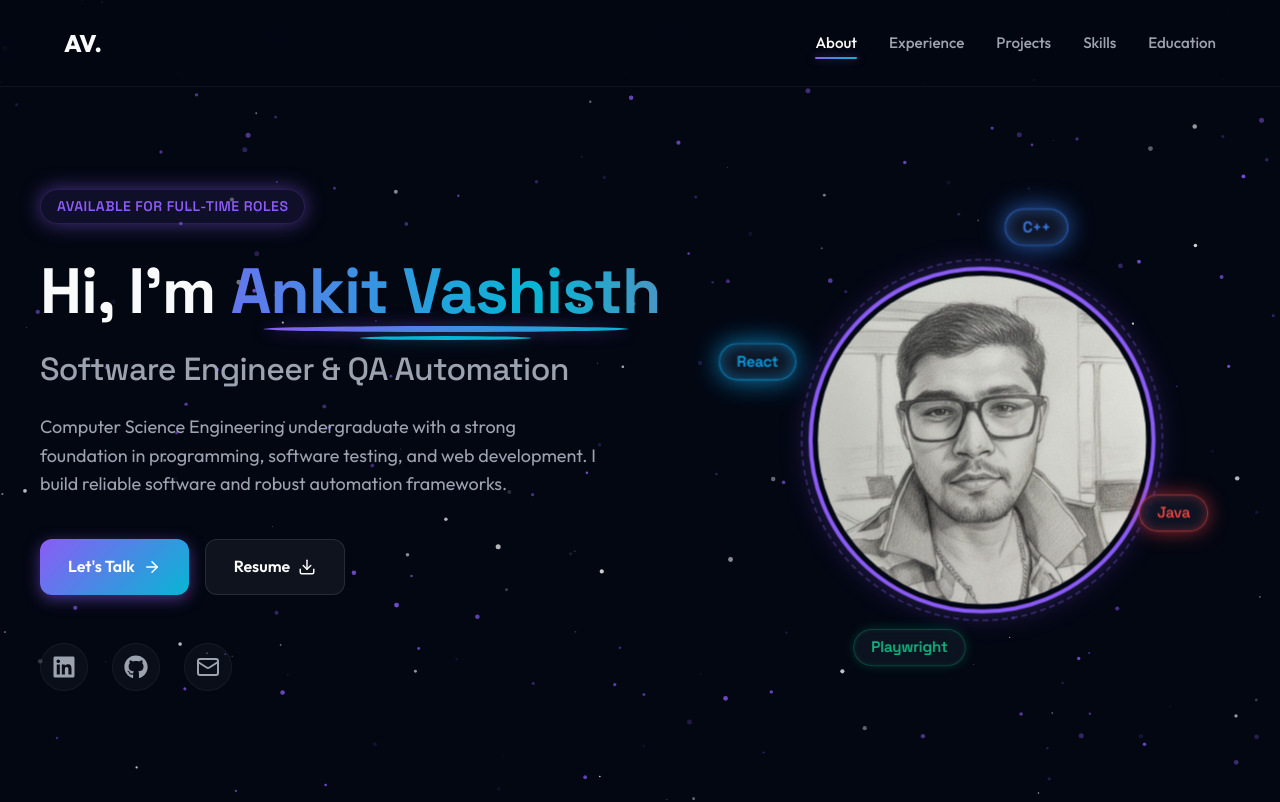
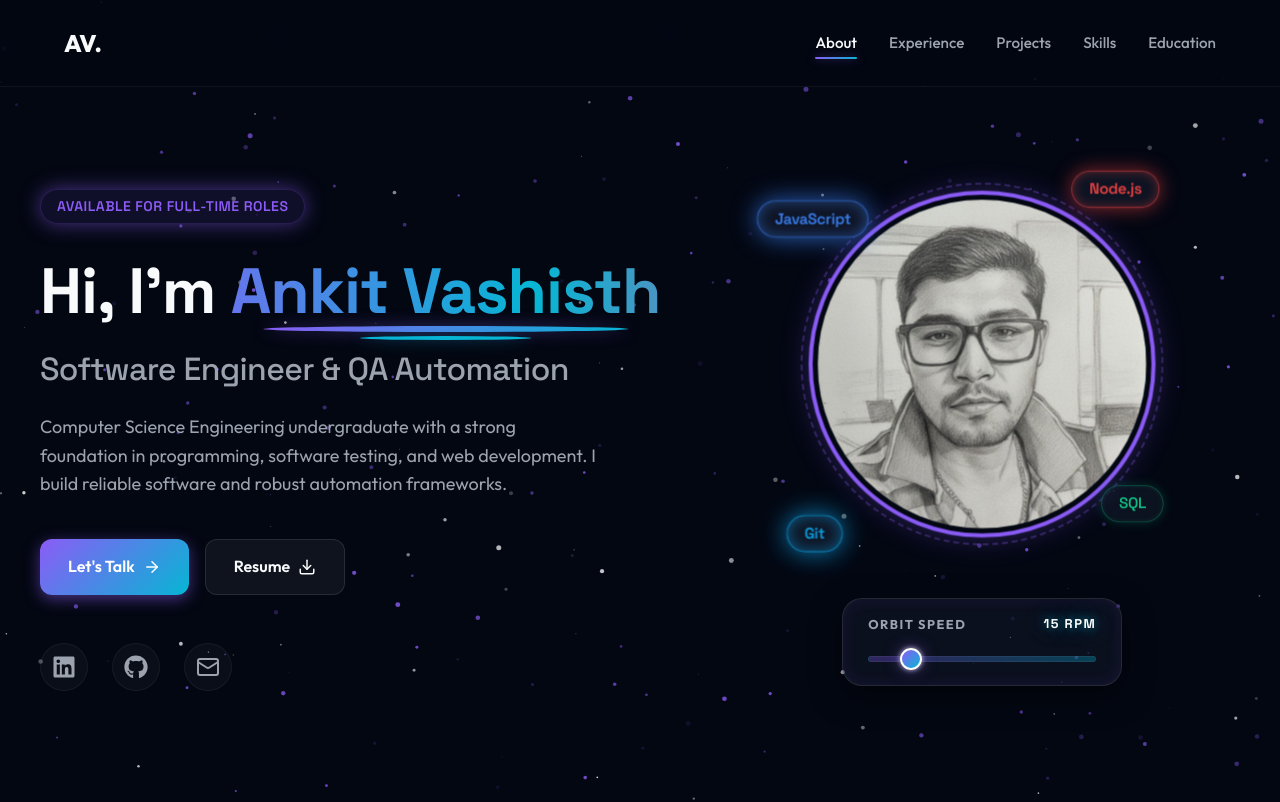
Before and after one commit to Ankitji579/My_Portfolio, a React (Vite) app: page / in a window 1280 px wide. Shown: the top 802 px of the page. Built offline with nearby package versions, Linux system fonts and the light colour scheme.

Commit message:
Adding Orbit Speed Controller

```diff
--- a/src/components/Hero.css
+++ b/src/components/Hero.css
@@ -275,10 +275,10 @@
   white-space: nowrap;
 }
 
-.bubble-1 { --bubble-color: 59, 130, 246; animation: orbit1 8s linear infinite, bubblePulse 2s ease-in-out infinite alternate; color: rgb(var(--bubble-color)); }
-.bubble-2 { --bubble-color: 239, 68, 68; animation: orbit2 8s linear infinite, bubblePulse 2.5s ease-in-out infinite alternate; color: rgb(var(--bubble-color)); }
-.bubble-3 { --bubble-color: 16, 185, 129; animation: orbit3 8s linear infinite, bubblePulse 3s ease-in-out infinite alternate; color: rgb(var(--bubble-color)); }
-.bubble-4 { --bubble-color: 14, 165, 233; animation: orbit4 8s linear infinite, bubblePulse 2.2s ease-in-out infinite alternate; color: rgb(var(--bubble-color)); }
+.bubble-1 { --bubble-color: 59, 130, 246; animation: orbit1 var(--orbit-duration, 8s) linear infinite, bubblePulse 2s ease-in-out infinite alternate; animation-play-state: var(--orbit-play-state, running); color: rgb(var(--bubble-color)); }
+.bubble-2 { --bubble-color: 239, 68, 68; animation: orbit2 var(--orbit-duration, 8s) linear infinite, bubblePulse 2.5s ease-in-out infinite alternate; animation-play-state: var(--orbit-play-state, running); color: rgb(var(--bubble-color)); }
+.bubble-3 { --bubble-color: 16, 185, 129; animation: orbit3 var(--orbit-duration, 8s) linear infinite, bubblePulse 3s ease-in-out infinite alternate; animation-play-state: var(--orbit-play-state, running); color: rgb(var(--bubble-color)); }
+.bubble-4 { --bubble-color: 14, 165, 233; animation: orbit4 var(--orbit-duration, 8s) linear infinite, bubblePulse 2.2s ease-in-out infinite alternate; animation-play-state: var(--orbit-play-state, running); color: rgb(var(--bubble-color)); }
 
 @keyframes bubblePulse {
   0% {
@@ -308,3 +308,93 @@
   0% { transform: rotate(270deg) translateX(210px) rotate(-270deg) translateZ(60px); }
   100% { transform: rotate(630deg) translateX(210px) rotate(-630deg) translateZ(60px); }
 }
+
+/* Breathtaking Speed Slider */
+.speed-control-container {
+  position: relative;
+  width: 280px;
+  background: rgba(17, 24, 39, 0.6);
+  backdrop-filter: blur(12px);
+  -webkit-backdrop-filter: blur(12px);
+  border: 1px solid rgba(255, 255, 255, 0.1);
+  padding: 15px 25px;
+  border-radius: 20px;
+  box-shadow: 0 10px 30px rgba(0, 0, 0, 0.5), inset 0 0 15px rgba(139, 92, 246, 0.1);
+  z-index: 10;
+  transition: all 0.4s cubic-bezier(0.175, 0.885, 0.32, 1.275);
+}
+
+.speed-control-container:hover {
+  border-color: rgba(139, 92, 246, 0.4);
+  box-shadow: 0 10px 40px rgba(139, 92, 246, 0.2), inset 0 0 20px rgba(6, 182, 212, 0.2);
+  transform: translateY(-5px) scale(1.05);
+}
+
+.speed-label {
+  display: flex;
+  justify-content: space-between;
+  align-items: center;
+  margin-bottom: 10px;
+  font-size: 0.8rem;
+  font-weight: 700;
+  color: var(--text-secondary);
+  text-transform: uppercase;
+  letter-spacing: 1.5px;
+}
+
+.speed-value {
+  color: #fff;
+  text-shadow: 0 0 10px var(--accent-secondary-glow), 0 0 20px var(--accent-secondary-glow);
+  font-family: 'Space Grotesk', sans-serif;
+}
+
+/* Custom range slider styling */
+.speed-slider {
+  -webkit-appearance: none;
+  appearance: none;
+  width: 100%;
+  height: 6px;
+  border-radius: 6px;
+  background: linear-gradient(90deg, rgba(139, 92, 246, 0.3), rgba(6, 182, 212, 0.3));
+  outline: none;
+  border: 1px solid rgba(255, 255, 255, 0.05);
+  transition: all 0.3s ease;
+}
+
+.speed-slider:hover {
+  background: linear-gradient(90deg, rgba(139, 92, 246, 0.5), rgba(6, 182, 212, 0.5));
+}
+
+.speed-slider::-webkit-slider-thumb {
+  -webkit-appearance: none;
+  appearance: none;
+  width: 22px;
+  height: 22px;
+  border-radius: 50%;
+  background: var(--gradient-primary);
+  cursor: pointer;
+  box-shadow: 0 0 15px var(--accent-primary-glow), 0 0 5px rgba(255, 255, 255, 0.8);
+  border: 2px solid #fff;
+  transition: transform 0.2s cubic-bezier(0.175, 0.885, 0.32, 1.275), box-shadow 0.2s ease;
+}
+
+.speed-slider::-webkit-slider-thumb:hover {
+  transform: scale(1.4);
+  box-shadow: 0 0 25px var(--accent-primary-glow), 0 0 10px rgba(255, 255, 255, 1);
+}
+
+.speed-slider::-moz-range-thumb {
+  width: 22px;
+  height: 22px;
+  border-radius: 50%;
+  background: var(--gradient-primary);
+  cursor: pointer;
+  box-shadow: 0 0 15px var(--accent-primary-glow), 0 0 5px rgba(255, 255, 255, 0.8);
+  border: 2px solid #fff;
+  transition: transform 0.2s cubic-bezier(0.175, 0.885, 0.32, 1.275), box-shadow 0.2s ease;
+}
+
+.speed-slider::-moz-range-thumb:hover {
+  transform: scale(1.4);
+  box-shadow: 0 0 25px var(--accent-primary-glow), 0 0 10px rgba(255, 255, 255, 1);
+}
--- a/src/components/Hero.jsx
+++ b/src/components/Hero.jsx
@@ -24,17 +24,24 @@ const Hero = () => {
   const allSkills = ['C++', 'Java', 'Playwright', 'React', 'JavaScript', 'Node.js', 'SQL', 'Git', 'Linux', 'Python', 'Docker', 'AWS'];
   const [skillIndex, setSkillIndex] = useState(0);
   const [fade, setFade] = useState(true);
+  const [orbitRPM, setOrbitRPM] = useState(15); // 15 RPM = 4s orbit
 
   useEffect(() => {
+    if (orbitRPM == 0) return; // Pause completely if 0 RPM
+
+    const orbitDurationMs = (60 / orbitRPM) * 1000;
+    const intervalTime = Math.max(orbitDurationMs, 500); // Cap swap interval to prevent seizure/crash
+
     const interval = setInterval(() => {
       setFade(false);
       setTimeout(() => {
         setSkillIndex((prev) => (prev + 4) % allSkills.length);
         setFade(true);
-      }, 500);
-    }, 8000);
+      }, 200); // Faster fade for fast RPMs
+    }, intervalTime);
+
     return () => clearInterval(interval);
-  }, []);
+  }, [orbitRPM, allSkills.length]);
 
   const currentSkills = [
     allSkills[skillIndex],
@@ -87,7 +94,13 @@ const Hero = () => {
         </div>
       </div>
 
-      <div className="hero-visual animate-fade-in" style={{animationDelay: '0.2s'}}>
+      <div className="hero-visual animate-fade-in" style={{
+        animationDelay: '0.2s',
+        '--orbit-duration': orbitRPM == 0 ? '99999s' : `${60 / orbitRPM}s`,
+        '--orbit-play-state': orbitRPM == 0 ? 'paused' : 'running',
+        flexDirection: 'column',
+        gap: '4rem'
+      }}>
         <div
           className="profile-wrapper"
           ref={wrapperRef}
@@ -101,10 +114,25 @@ const Hero = () => {
         >
           <img src="/profile-pic.jpg" alt="Ankit Vashisth" className="profile-img" />
           <div className="profile-decoration"></div>
-          <div className="tech-bubble bubble-1" style={{ opacity: fade ? 1 : 0, transition: 'opacity 0.5s ease' }}>{currentSkills[0]}</div>
-          <div className="tech-bubble bubble-2" style={{ opacity: fade ? 1 : 0, transition: 'opacity 0.5s ease' }}>{currentSkills[1]}</div>
-          <div className="tech-bubble bubble-3" style={{ opacity: fade ? 1 : 0, transition: 'opacity 0.5s ease' }}>{currentSkills[2]}</div>
-          <div className="tech-bubble bubble-4" style={{ opacity: fade ? 1 : 0, transition: 'opacity 0.5s ease' }}>{currentSkills[3]}</div>
+          <div className="tech-bubble bubble-1" style={{ opacity: fade ? 1 : 0, transition: 'opacity 0.2s ease' }}>{currentSkills[0]}</div>
+          <div className="tech-bubble bubble-2" style={{ opacity: fade ? 1 : 0, transition: 'opacity 0.2s ease' }}>{currentSkills[1]}</div>
+          <div className="tech-bubble bubble-3" style={{ opacity: fade ? 1 : 0, transition: 'opacity 0.2s ease' }}>{currentSkills[2]}</div>
+          <div className="tech-bubble bubble-4" style={{ opacity: fade ? 1 : 0, transition: 'opacity 0.2s ease' }}>{currentSkills[3]}</div>
+        </div>
+
+        {/* Breathtaking Speed Slider */}
+        <div className="speed-control-container">
+          <div className="speed-label">
+            <span>Orbit Speed</span>
+            <span className="speed-value">{orbitRPM} RPM</span>
+          </div>
+          <input
+            type="range"
+            min="0" max="100" step="1"
+            value={orbitRPM}
+            onChange={(e) => setOrbitRPM(e.target.value)}
+            className="speed-slider"
+          />
         </div>
       </div>
     </section>
```
